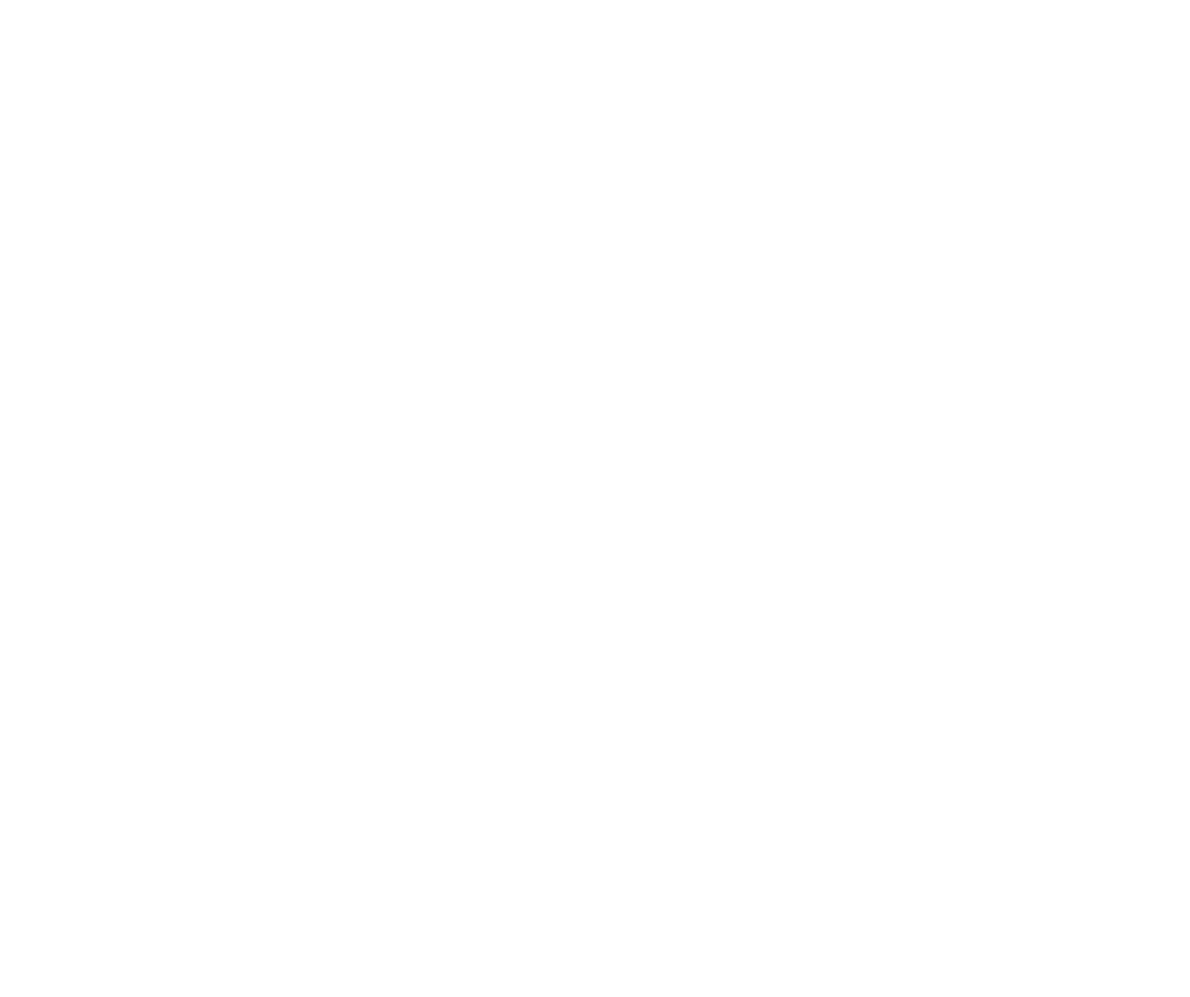
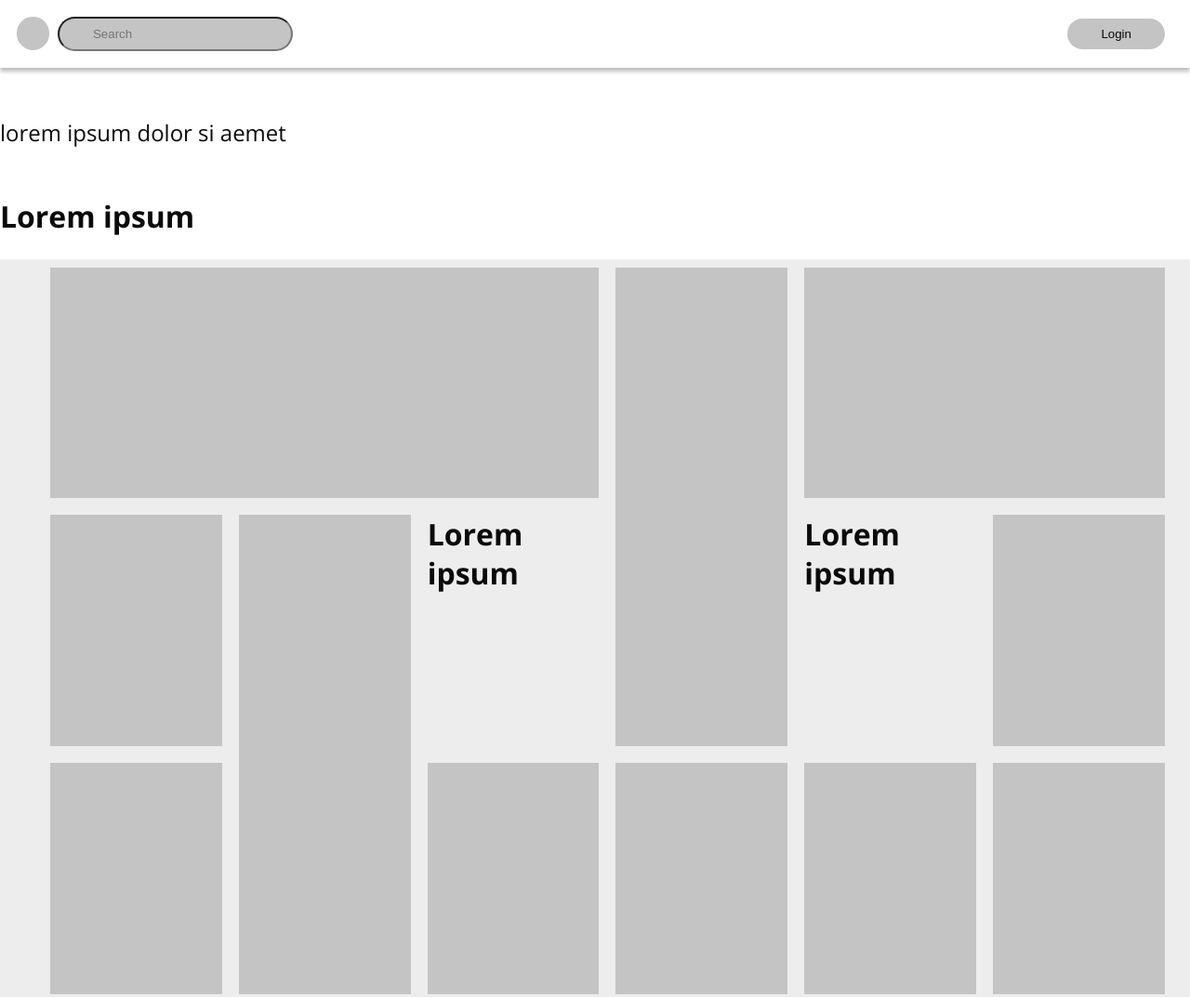
Before and after one commit to cice-classroom/4-layouts-iruizdorronsoro, a website: page src/index.html in a window 1280 px wide. Shown: the whole page at 93% size. Before the commit the page ends 800 px from the top, so only its background shows below. Drawn offline with nearby package versions, Linux system fonts and the light colour scheme.

Commit message:
navbar + grid (also align each other vertically)

```diff
--- /dev/null
+++ b/src/box.css
@@ -0,0 +1,11 @@
+.box {
+  margin: 0.5rem;
+  background-color: var(--primary-color);
+}
+.box__hidden {
+  background-color: var(--background-alt-color);
+}
+
+.box__margin {
+  margin: 0%;
+}
--- /dev/null
+++ b/src/button.css
@@ -0,0 +1,13 @@
+.button {
+  border-radius: 9999px;
+  padding: var(--s) var(--l);
+  border: none;
+  /*Define margin in parent*/
+  color: var(--foreground-color);
+  background-color: var(--background-color);
+}
+
+.button__primary {
+  color: var(--on-primary-color);
+  background-color: var(--primary-color);
+}
--- /dev/null
+++ b/src/first-section.css
@@ -0,0 +1,72 @@
+.first-section {
+  background-color: var(--background-alt-color);
+  padding: 0 var(--m) 0 2.5rem;
+}
+
+.fs-container {
+  display: grid;
+  grid-template-columns: repeat(6, 1fr);
+  grid-template-rows: repeat(3, 1fr);
+  width: 100%;
+  height: 100vh;
+  margin: 0 auto;
+  max-width: var(--body-width);
+  /*No need of padding to align with wrapper -> border = --s*/
+
+  grid-template-areas:
+    'a a a g i i'
+    'b d e g j k'
+    'c d f h l m';
+}
+
+.box_1 {
+  grid-area: a;
+}
+
+.box_2 {
+  grid-area: b;
+}
+
+.box_3 {
+  grid-area: c;
+}
+
+.box_4 {
+  grid-area: d;
+}
+
+.box_5 {
+  grid-area: e;
+}
+
+.box_6 {
+  grid-area: f;
+}
+
+.box_7 {
+  grid-area: g;
+}
+
+.box_8 {
+  grid-area: h;
+}
+
+.box_9 {
+  grid-area: i;
+}
+
+.box_10 {
+  grid-area: j;
+}
+
+.box_11 {
+  grid-area: k;
+}
+
+.box_12 {
+  grid-area: l;
+}
+
+.box_13 {
+  grid-area: m;
+}
--- a/src/index.html
+++ b/src/index.html
@@ -3,7 +3,56 @@
   <head>
     <meta charset="UTF-8" />
     <title>Title</title>
-    <link rel="stylesheet" href="styles.css" />
+    <link rel="preconnect" href="https://fonts.gstatic.com" />
+    <link
+      href="https://fonts.googleapis.com/css2?family=Open+Sans:wght@300;400;700&display=swap"
+      rel="stylesheet"
+    />
+    <link rel="stylesheet" href="main.css" />
   </head>
-  <body></body>
+
+  <body>
+    <header class="navbar">
+      <div class="navbar__logo"></div>
+      <nav class="navbar__wrapper">
+        <input type="search" placeholder="Search" class="navbar__search" />
+        <button class="button button__primary navbar__login">Login</button>
+      </nav>
+    </header>
+
+    <main class="main">
+      <section class="hero">
+        <h5>lorem ipsum dolor si aemet</h5>
+        <h4 class="bold">Lorem ipsum</h4>
+        <container>
+          <link rel="icon" type="image" href="left_arrow.svg" sizes="10px" />
+        </container>
+      </section>
+      <section class="first-section">
+        <container class="fs-container">
+          <div class="box box_1"></div>
+          <div class="box box_2"></div>
+          <div class="box box_3"></div>
+          <div class="box box_4"></div>
+          <div class="box box_5 box__hidden">
+            <h4 class="box__margin bold">Lorem ipsum</h4>
+          </div>
+          <div class="box box_6"></div>
+          <div class="box box_7"></div>
+          <div class="box box_8"></div>
+          <div class="box box_9"></div>
+          <div class="box box_10 box__hidden">
+            <h4 class="box__margin bold">Lorem ipsum</h4>
+          </div>
+          <div class="box box_11"></div>
+          <div class="box box_12"></div>
+          <div class="box box_13"></div>
+        </container>
+      </section>
+      <section class="second-section"></section>
+      <section class="third-section"></section>
+      <section class="fourth-section"></section>
+      <footer class="footer"></footer>
+    </main>
+  </body>
 </html>
--- /dev/null
+++ b/src/main.css
@@ -0,0 +1,27 @@
+@import './reset.css';
+@import './theme.css';
+@import './styles.css';
+@import './navbar.css';
+@import './button.css';
+@import './first-section.css';
+@import './box.css';
+
+.main {
+  display: flex;
+  flex-direction: column;
+}
+
+.hero,
+.footer {
+  flex: 3;
+}
+
+.first-section,
+.second-section,
+.fourth-section {
+  flex: 5;
+}
+
+.third-section {
+  flex: 8;
+}
--- /dev/null
+++ b/src/navbar.css
@@ -0,0 +1,32 @@
+.navbar {
+  padding: var(--m);
+  display: flex;
+  box-shadow: var(--shadow);
+}
+
+.navbar__wrapper {
+  display: flex;
+  justify-content: space-between;
+  align-items: center;
+  margin: 0 auto;
+  max-width: var(--body-width);
+  width: 100%;
+  padding: 0 var(--s);
+}
+
+.navbar__logo {
+  width: 2rem;
+  height: 2rem;
+  background-color: var(--primary-color);
+  border-radius: 9999px;
+}
+
+.navbar__search {
+  background-color: var(--primary-color);
+  color: var(--on-primary-color);
+  border-radius: 9999px;
+  padding: var(--s) var(--l);
+}
+.navbar__login {
+  padding: var(--s) var(--l);
+}
--- /dev/null
+++ b/src/reset.css
@@ -0,0 +1,129 @@
+/* http://meyerweb.com/eric/tools/css/reset/
+   v2.0 | 20110126
+   License: none (public domain)
+*/
+
+html,
+body,
+div,
+span,
+applet,
+object,
+iframe,
+h1,
+h2,
+h3,
+h4,
+h5,
+h6,
+p,
+blockquote,
+pre,
+a,
+abbr,
+acronym,
+address,
+big,
+cite,
+code,
+del,
+dfn,
+em,
+img,
+ins,
+kbd,
+q,
+s,
+samp,
+small,
+strike,
+strong,
+sub,
+sup,
+tt,
+var,
+b,
+u,
+i,
+center,
+dl,
+dt,
+dd,
+ol,
+ul,
+li,
+fieldset,
+form,
+label,
+legend,
+table,
+caption,
+tbody,
+tfoot,
+thead,
+tr,
+th,
+td,
+article,
+aside,
+canvas,
+details,
+embed,
+figure,
+figcaption,
+footer,
+header,
+hgroup,
+menu,
+nav,
+output,
+ruby,
+section,
+summary,
+time,
+mark,
+audio,
+video {
+  margin: 0;
+  padding: 0;
+  border: 0;
+  font-size: 100%;
+  font: inherit;
+  vertical-align: baseline;
+}
+/* HTML5 display-role reset for older browsers */
+article,
+aside,
+details,
+figcaption,
+figure,
+footer,
+header,
+hgroup,
+menu,
+nav,
+section {
+  display: block;
+}
+body {
+  line-height: 1;
+}
+ol,
+ul {
+  list-style: none;
+}
+blockquote,
+q {
+  quotes: none;
+}
+blockquote:before,
+blockquote:after,
+q:before,
+q:after {
+  content: '';
+  content: none;
+}
+table {
+  border-collapse: collapse;
+  border-spacing: 0;
+}
--- a/src/styles.css
+++ b/src/styles.css
@@ -0,0 +1,69 @@
+* {
+  box-sizing: border-box;
+}
+
+html,
+body {
+  width: 100%;
+  height: 100%;
+  /*Without reset use margin & padding 0*/
+}
+
+html {
+  font-size: 112.5%;
+}
+
+body {
+  font-family: var(--body-font);
+  font-weight: 400;
+  line-height: 1.75;
+  color: #000000;
+  background-color: var(--background-color);
+  color: var(--foreground-color);
+}
+
+/*18px*/
+/* from type-scale.com*/
+p {
+  margin-bottom: 1rem;
+}
+
+h1,
+h2,
+h3,
+h4,
+h5 {
+  margin: 3rem 0 1.38rem;
+  font-family: var(--title-font);
+  font-weight: 400;
+  line-height: 1.3;
+}
+
+h1 {
+  margin-top: 0;
+  font-size: 4.209rem;
+}
+
+h2 {
+  font-size: 3.157rem;
+}
+
+h3 {
+  font-size: 2.369rem;
+}
+
+h4 {
+  font-size: 1.777rem;
+}
+
+h5 {
+  font-size: 1.333rem;
+}
+
+small {
+  font-size: 0.75rem;
+}
+
+.bold {
+  font-weight: bold;
+}
--- /dev/null
+++ b/src/theme.css
@@ -0,0 +1,20 @@
+:root {
+  --base: 0.5rem;
+  --s: var(--base);
+  --m: calc(var(--base) * 2);
+  --l: calc(var(--base) * 4);
+  --xl: calc(var(--base) * 8);
+  --body-width: 80rem;
+
+  --body-font: 'Open Sans', sans-serif;
+  --title-font: 'Open Sans', sans-serif;
+
+  --primary-color: hsla(0, 0%, 77%, 1);
+  --on-primary-color: rgb(10, 10, 10);
+  --foreground-color: rgb(10, 10, 10);
+  --background-color: white;
+  --background-alt-color: hsla(0, 0%, 93%, 1);
+
+  /*gradient-saturated-lightness-opacity*/
+  --shadow: 0px 4px 4px 0px hsla(0, 0%, 0%, 0.25);
+}
```
Also changed, not shown: src/image/left-_arrow.svg (added).
